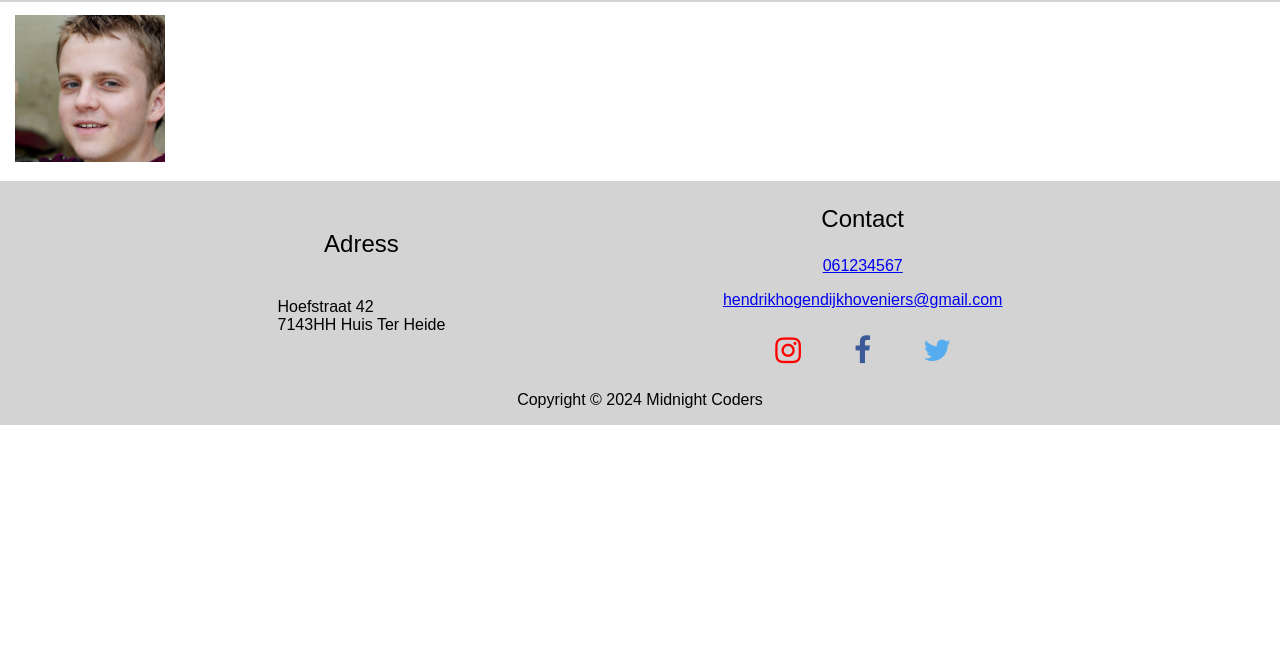
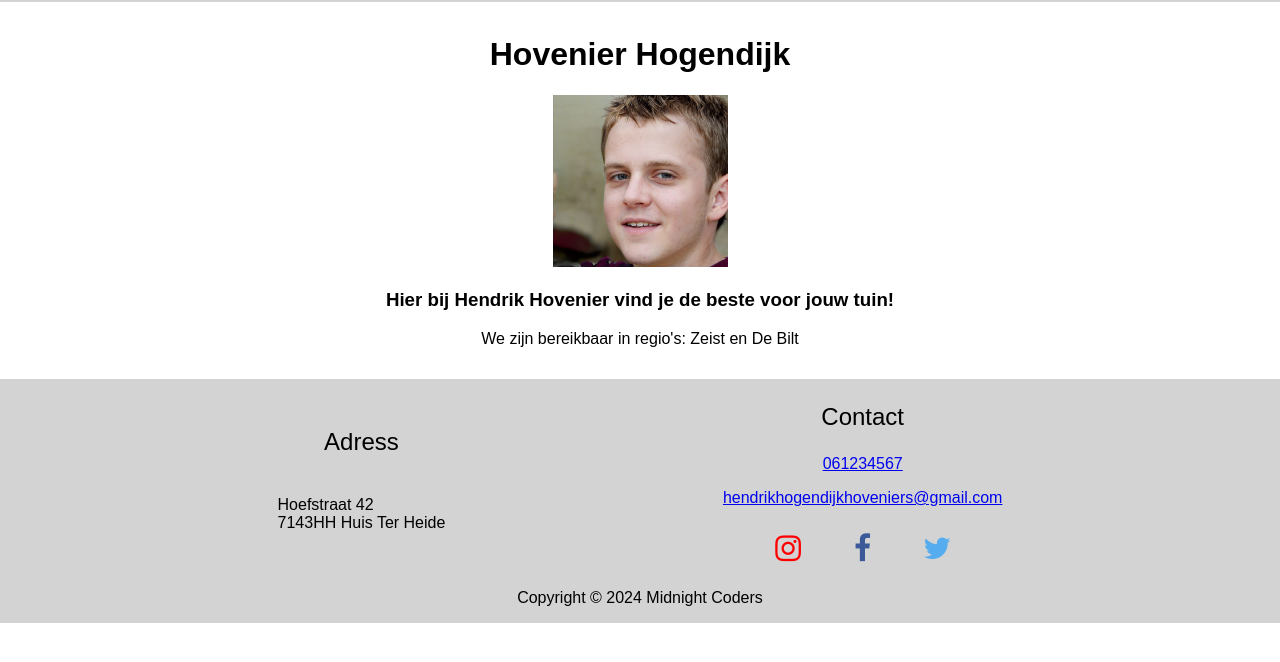
Before and after one commit to 230752/KLANTOPDRACHT, a PHP site: page /core/overmijpage.php in a window 1280 px wide. Shown: the part 62-724 px from the top of the page. Run offline with PHP 8.4, Linux system fonts and the light colour scheme.

Commit message:
about me

```diff
--- a/assets/css/contactStyle.css
+++ b/assets/css/contactStyle.css
@@ -1,5 +1,6 @@
 .fpage {
   display: flex;
+  font-family: sans-serif;
 }
 
 .fpage > div {
--- a/assets/css/dienstenStyle.css
+++ b/assets/css/dienstenStyle.css
@@ -1,4 +1,5 @@
 .diensten {
+  font-family: sans-serif;
   padding: 50px;
   margin: 75px;
   max-width: 1200px;
--- a/assets/css/overmijStyle.css
+++ b/assets/css/overmijStyle.css
@@ -1,10 +1,22 @@
-.mepage{
-    padding: 15px;
-}
-.selfie > img{
-width: 150px;
+.mepage {
+  padding: 15px;
+  font-family: sans-serif;
 }
 
-.metext{
+H1 {
+  display: flex;
+  justify-content: center;
+}
 
+.metext {
+  text-align: center;
 }
+
+.selfie > img {
+  width: 175px;
+}
+
+.intro > H3, p{
+  display: flex;
+  justify-content: center;
+}
--- a/core/overmijpage.php
+++ b/core/overmijpage.php
@@ -17,11 +17,15 @@ include ("../database/db_connect.php");
     <?php include (BASE_PATH . "/header.php"); ?>
     <main>
         <div class="mepage">
-            <div class="selfie">
-                <img src="/assets/img/Hendrik_foto.png" alt="Selfie Hendrik">
+            <H1>Hovenier Hogendijk</H1>
+            <div class="metext">
+                <div class="selfie">
+                    <img src="/assets/img/Hendrik_foto.png" alt="Selfie Hendrik">
+                </div>
             </div>
-            <div class="metext">
-
+            <div class="intro">
+                <H3>Hier bij Hendrik Hovenier vind je de beste voor jouw tuin!</H3>
+                <p>We zijn bereikbaar in regio's: Zeist en De Bilt</p>
             </div>
         </div>
     </main>
```
